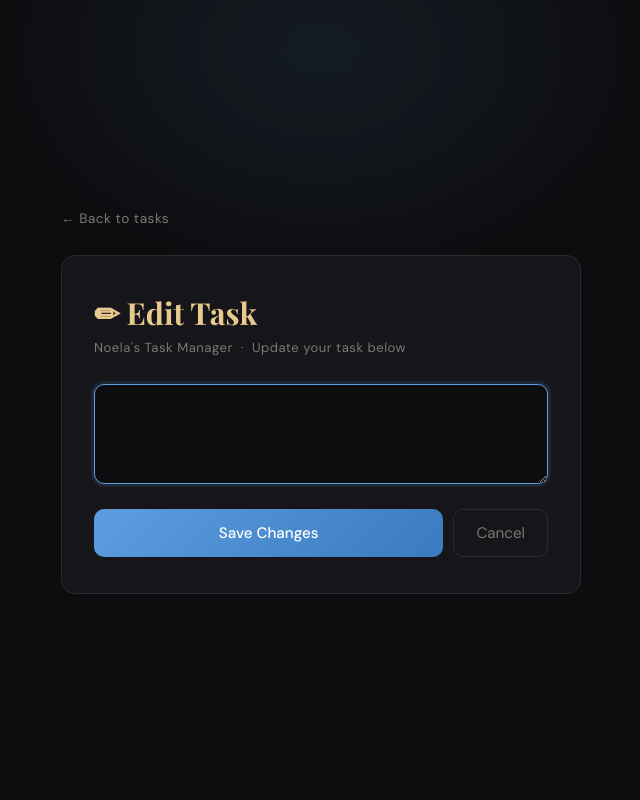
After one commit to AnkundaNoela/CLOUD, a Flask app: page /edit/1 in a window 1280 px wide. The commit adds this page. Shown: the whole page, without its empty margins (319-959 px from the left). Run offline with Flask 3, Linux system fonts and the light colour scheme; data that the repository does not hold is empty; some libraries are stand-ins or nearby versions.

Commit message:
Update CRUD app and add edit page

```diff
--- a/app.py
+++ b/app.py
@@ -1,14 +1,12 @@
 import os
 from flask import Flask, render_template, request, redirect
 from dotenv import load_dotenv
-
 import psycopg2
 
 load_dotenv()
 
 app = Flask(__name__)
 
-# Get database URL from Railway
 DATABASE_URL = os.getenv("DATABASE_URL")
 
 def get_db_connection():
@@ -20,7 +18,6 @@ def index():
     conn = get_db_connection()
     cur = conn.cursor()
 
-    # Create table if not exists
     cur.execute("""
         CREATE TABLE IF NOT EXISTS tasks (
             id SERIAL PRIMARY KEY,
@@ -33,6 +30,8 @@ def index():
         task = request.form["task"]
         cur.execute("INSERT INTO tasks (content) VALUES (%s)", (task,))
         conn.commit()
+        cur.close()
+        conn.close()
         return redirect("/")
 
     cur.execute("SELECT * FROM tasks")
@@ -43,17 +42,34 @@ def index():
 
     return render_template("index.html", tasks=tasks)
 
+@app.route("/edit/<int:id>", methods=["GET", "POST"])
+def edit(id):
+    conn = get_db_connection()
+    cur = conn.cursor()
+
+    if request.method == "POST":
+        new_content = request.form["task"]
+        cur.execute("UPDATE tasks SET content = %s WHERE id = %s", (new_content, id))
+        conn.commit()
+        cur.close()
+        conn.close()
+        return redirect("/")
+
+    cur.execute("SELECT * FROM tasks WHERE id = %s", (id,))
+    task = cur.fetchone()
+    cur.close()
+    conn.close()
+
+    return render_template("edit.html", task=task)
+
 @app.route("/delete/<int:id>")
 def delete(id):
     conn = get_db_connection()
     cur = conn.cursor()
-
     cur.execute("DELETE FROM tasks WHERE id = %s", (id,))
     conn.commit()
-
     cur.close()
     conn.close()
-
     return redirect("/")
 
 if __name__ == "__main__":
--- /dev/null
+++ b/templates/edit.html
@@ -0,0 +1,176 @@
+<!DOCTYPE html>
+<html lang="en">
+<head>
+  <meta charset="UTF-8" />
+  <meta name="viewport" content="width=device-width, initial-scale=1.0"/>
+  <title>Edit Task – Noela's Task Manager</title>
+  <link href="https://fonts.googleapis.com/css2?family=Playfair+Display:wght@700;900&family=DM+Sans:wght@300;400;500&display=swap" rel="stylesheet"/>
+  <style>
+    *, *::before, *::after { box-sizing: border-box; margin: 0; padding: 0; }
+
+    :root {
+      --bg: #0d0d0f;
+      --card: #16161a;
+      --border: #2a2a30;
+      --accent: #c8a96e;
+      --accent2: #e8c98e;
+      --text: #f0ece4;
+      --muted: #7a7870;
+      --edit: #5c9ee0;
+      --radius: 14px;
+    }
+
+    body {
+      background: var(--bg);
+      color: var(--text);
+      font-family: 'DM Sans', sans-serif;
+      min-height: 100vh;
+      padding: 40px 20px;
+      display: flex;
+      align-items: center;
+      justify-content: center;
+    }
+
+    body::before {
+      content: '';
+      position: fixed;
+      top: -200px; left: 50%;
+      transform: translateX(-50%);
+      width: 700px; height: 500px;
+      background: radial-gradient(ellipse, rgba(92,158,224,0.1) 0%, transparent 70%);
+      pointer-events: none;
+      z-index: 0;
+    }
+
+    .container {
+      max-width: 520px;
+      width: 100%;
+      position: relative;
+      z-index: 1;
+      animation: fadeUp 0.5s ease both;
+    }
+
+    .back-link {
+      display: inline-flex;
+      align-items: center;
+      gap: 6px;
+      color: var(--muted);
+      text-decoration: none;
+      font-size: 0.85rem;
+      margin-bottom: 28px;
+      transition: color 0.2s;
+      letter-spacing: 0.5px;
+    }
+
+    .back-link:hover { color: var(--accent); }
+
+    .edit-card {
+      background: var(--card);
+      border: 1px solid var(--border);
+      border-radius: var(--radius);
+      padding: 36px 32px;
+    }
+
+    .edit-card h2 {
+      font-family: 'Playfair Display', serif;
+      font-size: 1.9rem;
+      font-weight: 700;
+      color: var(--accent2);
+      margin-bottom: 6px;
+    }
+
+    .edit-card .hint {
+      color: var(--muted);
+      font-size: 0.82rem;
+      margin-bottom: 28px;
+      letter-spacing: 0.5px;
+    }
+
+    textarea {
+      width: 100%;
+      background: var(--bg);
+      border: 1px solid var(--border);
+      border-radius: 10px;
+      padding: 14px 18px;
+      color: var(--text);
+      font-family: 'DM Sans', sans-serif;
+      font-size: 0.97rem;
+      line-height: 1.6;
+      resize: vertical;
+      min-height: 100px;
+      outline: none;
+      transition: border-color 0.2s, box-shadow 0.2s;
+      margin-bottom: 20px;
+    }
+
+    textarea:focus {
+      border-color: var(--edit);
+      box-shadow: 0 0 0 3px rgba(92,158,224,0.12);
+    }
+
+    .btn-row {
+      display: flex;
+      gap: 10px;
+    }
+
+    .btn-save {
+      flex: 1;
+      background: linear-gradient(135deg, var(--edit), #3a7abf);
+      color: #fff;
+      border: none;
+      border-radius: 10px;
+      padding: 13px;
+      font-family: 'DM Sans', sans-serif;
+      font-weight: 500;
+      font-size: 0.95rem;
+      cursor: pointer;
+      transition: transform 0.15s, box-shadow 0.2s;
+    }
+
+    .btn-save:hover {
+      transform: translateY(-2px);
+      box-shadow: 0 6px 20px rgba(92,158,224,0.3);
+    }
+
+    .btn-cancel {
+      background: transparent;
+      border: 1px solid var(--border);
+      border-radius: 10px;
+      padding: 13px 22px;
+      color: var(--muted);
+      font-family: 'DM Sans', sans-serif;
+      font-size: 0.95rem;
+      cursor: pointer;
+      text-decoration: none;
+      display: inline-flex;
+      align-items: center;
+      transition: border-color 0.2s, color 0.2s;
+    }
+
+    .btn-cancel:hover { border-color: var(--accent); color: var(--accent); }
+
+    @keyframes fadeUp {
+      from { opacity: 0; transform: translateY(14px); }
+      to { opacity: 1; transform: translateY(0); }
+    }
+  </style>
+</head>
+<body>
+  <div class="container">
+    <a href="/" class="back-link">← Back to tasks</a>
+
+    <div class="edit-card">
+      <h2>✏ Edit Task</h2>
+      <p class="hint">Noela's Task Manager &nbsp;·&nbsp; Update your task below</p>
+
+      <form method="POST" action="/edit/{{ task[0] }}">
+        <textarea name="task" required autofocus>{{ task[1] }}</textarea>
+        <div class="btn-row">
+          <button type="submit" class="btn-save">Save Changes</button>
+          <a href="/" class="btn-cancel">Cancel</a>
+        </div>
+      </form>
+    </div>
+  </div>
+</body>
+</html>
```
Also changed, not shown: templates/index.html (+174 -26 lines).
